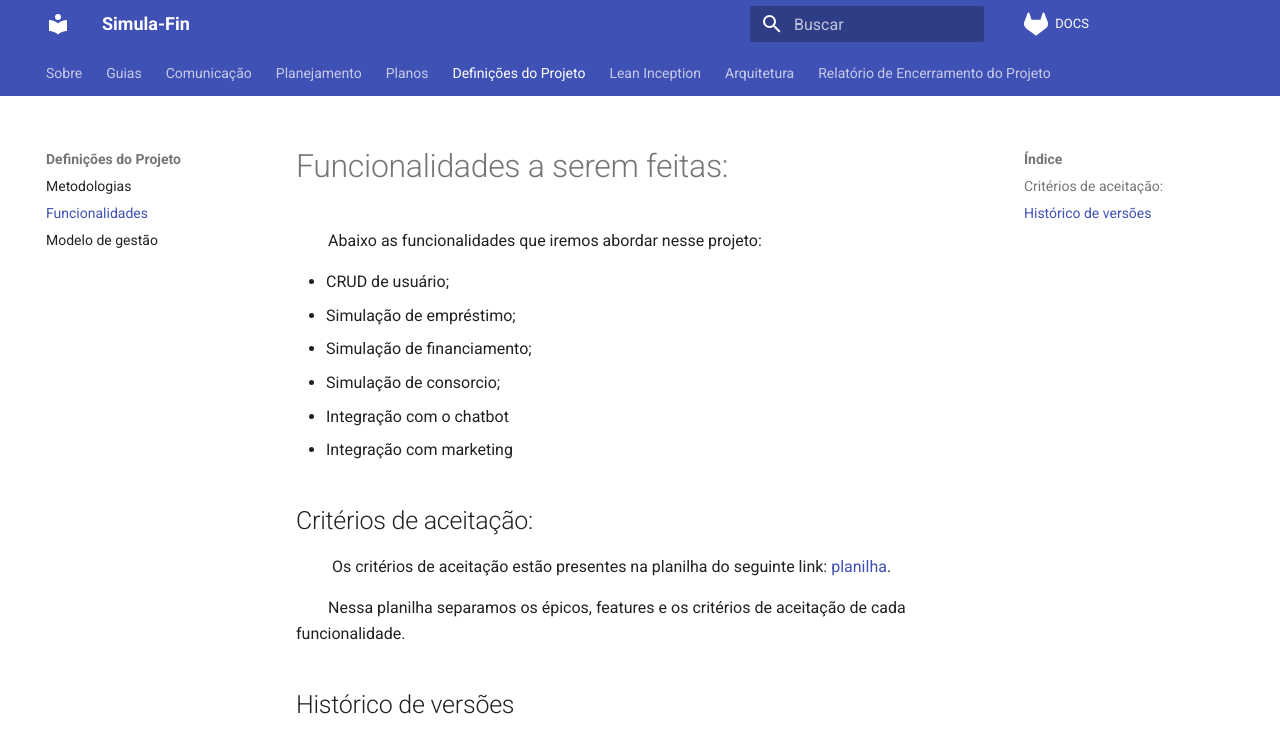
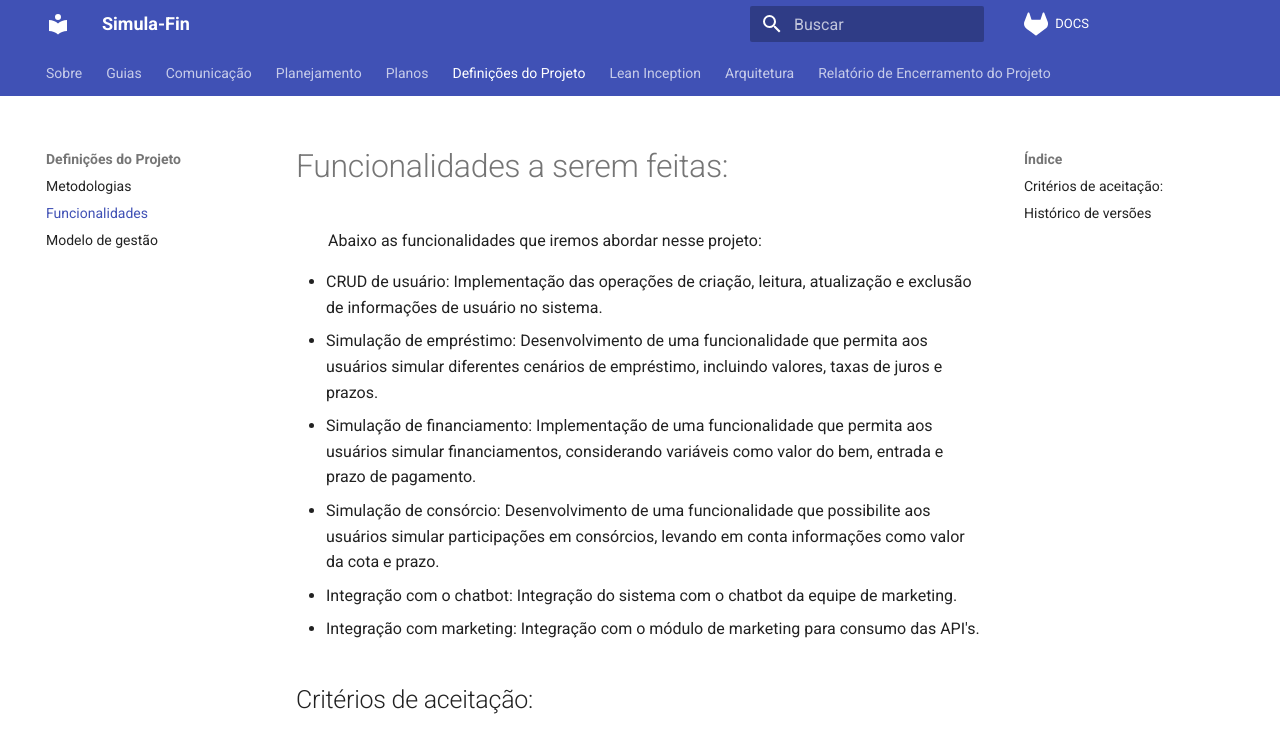
Before and after one commit to Simula-Fin/DOCS, an MkDocs documentation site: the page built from docs/projectDescription/Funcionalidades.md, in a window 1280 px wide and 1400 px high. Shown: the top 736 px of the window. Built offline with MkDocs 1.6.1 and Material for MkDocs 9.7.7, drawn with Linux system fonts in a browser that asks for light colours; comment, search, counter and statistics services are not loaded; some of the changed text lies outside the part shown.

Commit message:
Refinamento de funcionalidades e adição do quadro de critérios de aceitação

```diff
--- a/docs/projectDescription/Funcionalidades.md
+++ b/docs/projectDescription/Funcionalidades.md
@@ -2,22 +2,25 @@
 
 &emsp;&emsp;Abaixo as funcionalidades que iremos abordar nesse projeto:
 
-- CRUD de usuário;
-- Simulação de empréstimo;
-- Simulação de financiamento;
-- Simulação de consorcio;
-- Integração com o chatbot
-- Integração com marketing
+- CRUD de usuário: Implementação das operações de criação, leitura, atualização e exclusão de informações de usuário no sistema.
+- Simulação de empréstimo: Desenvolvimento de uma funcionalidade que permita aos usuários simular diferentes cenários de empréstimo, incluindo valores, taxas de juros e prazos.
+- Simulação de financiamento: Implementação de uma funcionalidade que permita aos usuários simular financiamentos, considerando variáveis como valor do bem, entrada e prazo de pagamento.
+- Simulação de consórcio: Desenvolvimento de uma funcionalidade que possibilite aos usuários simular participações em consórcios, levando em conta informações como valor da cota e prazo.
+- Integração com o chatbot: Integração do sistema com o chatbot da equipe de marketing.
+- Integração com marketing: Integração com o módulo de marketing para consumo das API's.
 
 ## Critérios de aceitação:
 
 &emsp;&emsp; Os critérios de aceitação estão presentes na planilha do seguinte link: [planilha](https://docs.google.com/spreadsheets/d/1H5mb4iS73AmVXcUuIG2dxXFkMyd6289nWqKq0rLbWsw/edit?usp=sharing).
+
+<iframe height="480" width="700" src="https://docs.google.com/spreadsheets/d/e/2PACX-1vRJVsWZlM58NhL8zsyNvLZqE8sf3hJdhTI4qQwMYp7v871qm5t8aei04WxwZfpN7N_HltaKadwXEqMC/pubhtml?widget=true&amp;headers=false"></iframe>
 
 &emsp;&emsp;Nessa planilha separamos os épicos, features e os critérios de aceitação de cada funcionalidade.
 
 
 ## Histórico de versões
 
-| **Versão** | **Alteração**      | **Responsável** | **Data**   |
-| ---------- | ------------------ | --------------- | ---------- |
-| 1.0        | Criaçao do arquivo | João Henrique   | 18/04/2024 |
+| **Versão** | **Alteração**                                                               | **Responsável** | **Data**   |
+| ---------- | --------------------------------------------------------------------------- | --------------- | ---------- |
+| 1.0        | Criaçao do arquivo                                                          | João Henrique   | 18/04/2024 |
+| 2.0        | Detalhamento de funcionalidades e adição do quadro de critério de aceitação | Mateus Moreira  | 29/04/2024 |
```
